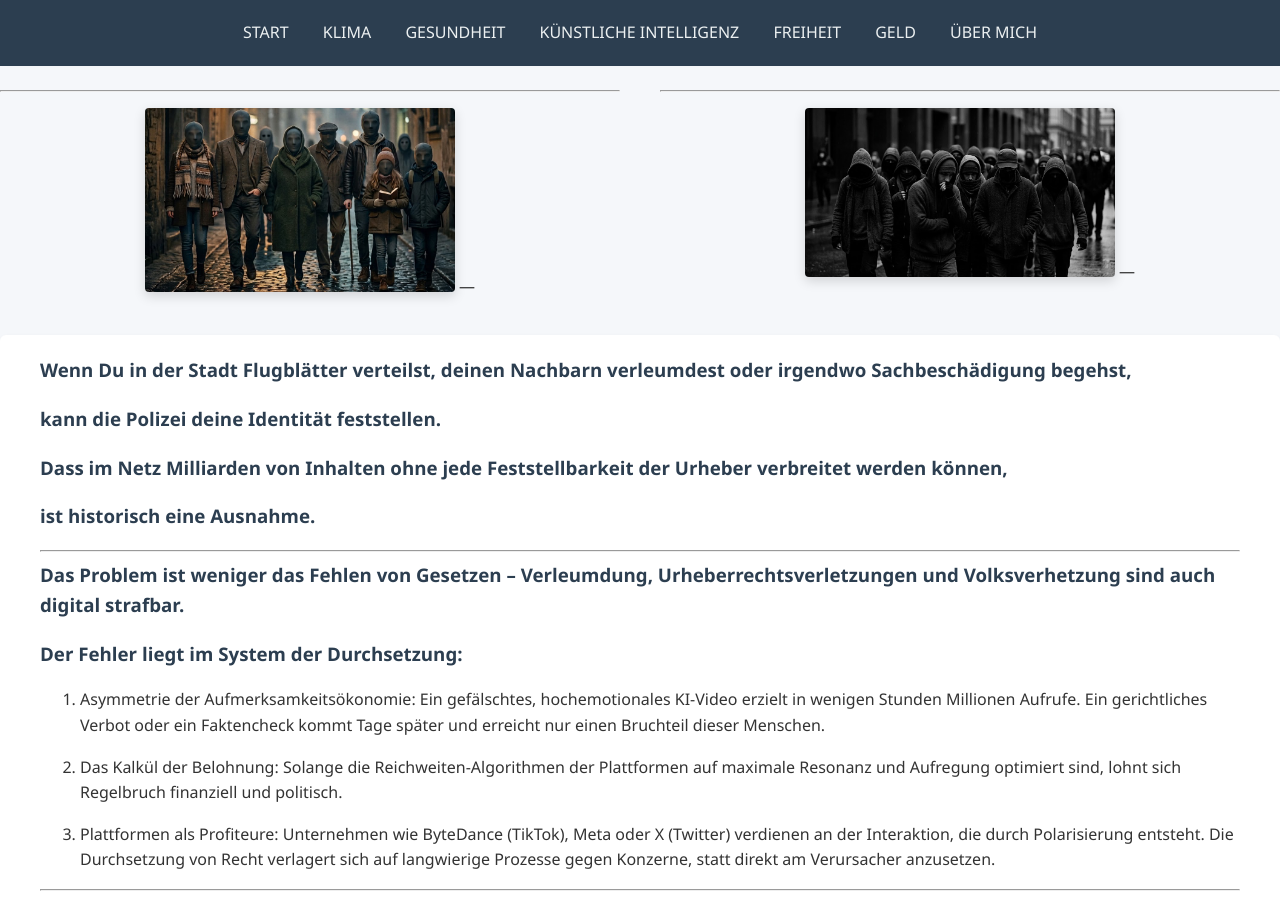
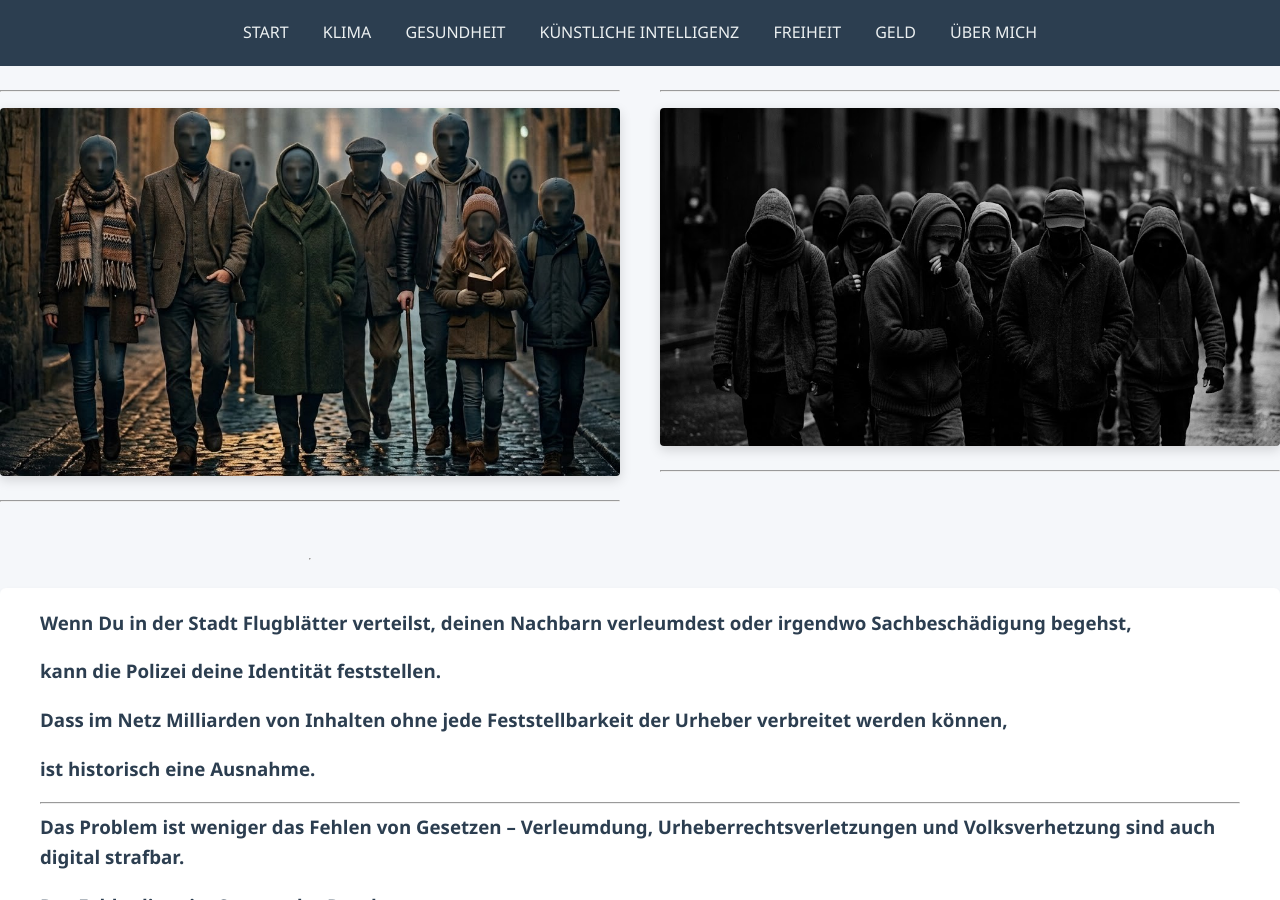
Before and after one commit to TheGermanTruth/TheGermanTruth, a Jekyll site: the page built from kiai.md, in a window 1280 px wide and 900 px high, scrolled down 4410 px. Built offline with Jekyll 4.4.1, drawn with Linux system fonts in a browser that asks for light colours.

Commit message:
Update kiai.md

```diff
--- a/kiai.md
+++ b/kiai.md
@@ -144,7 +144,9 @@ die nächste KI-Generation genau so trainiert, dass sie diesen Test besteht.
 <div class="column" markdown="1">
 
 ---
-[![Maskierte Personen]({{ '/images/maskiert.jpg' | relative_url }}){: .shadow-img width="50%"}]({{ '/images/maskiert.jpg' | relative_url }}){: target="_blank" }
+
+[![Maskierte Personen]({{ '/images/maskiert.jpg' | relative_url }}){: .shadow-img width="100%"}]({{ '/images/maskiert.jpg' | relative_url }}){: target="_blank" }
+
 ---
 
 </div>
@@ -152,10 +154,14 @@ die nächste KI-Generation genau so trainiert, dass sie diesen Test besteht.
 <div class="column" markdown="1">
 
 ---
-[![Gruppe Personen]({{ '/images/personen.jpg' | relative_url }}){: .shadow-img width="50%"}]({{ '/images/personen.jpg' | relative_url }}){: target="_blank" }
+
+[![Gruppe Personen]({{ '/images/personen.jpg' | relative_url }}){: .shadow-img width="100%"}]({{ '/images/personen.jpg' | relative_url }}){: target="_blank" }
+
 ---
 
 </div>
+
+---
 
 </div>
 
```
